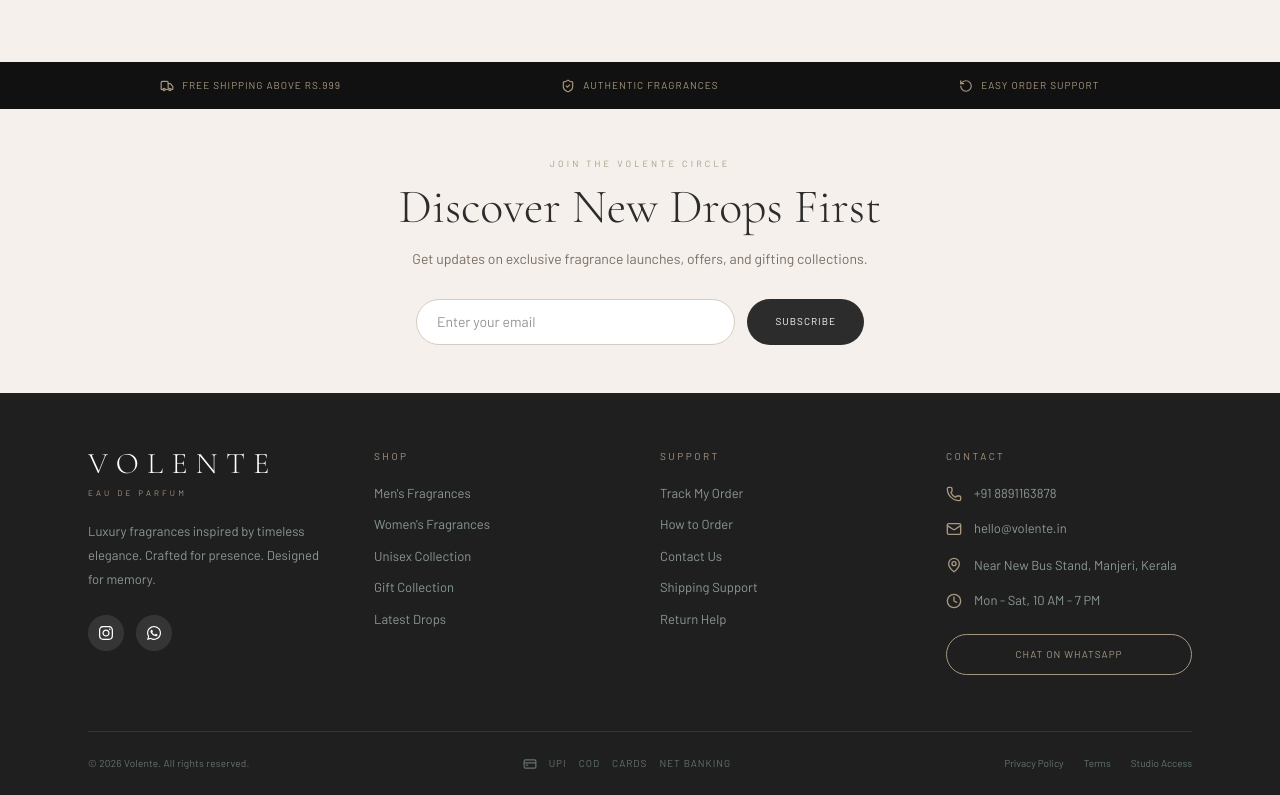
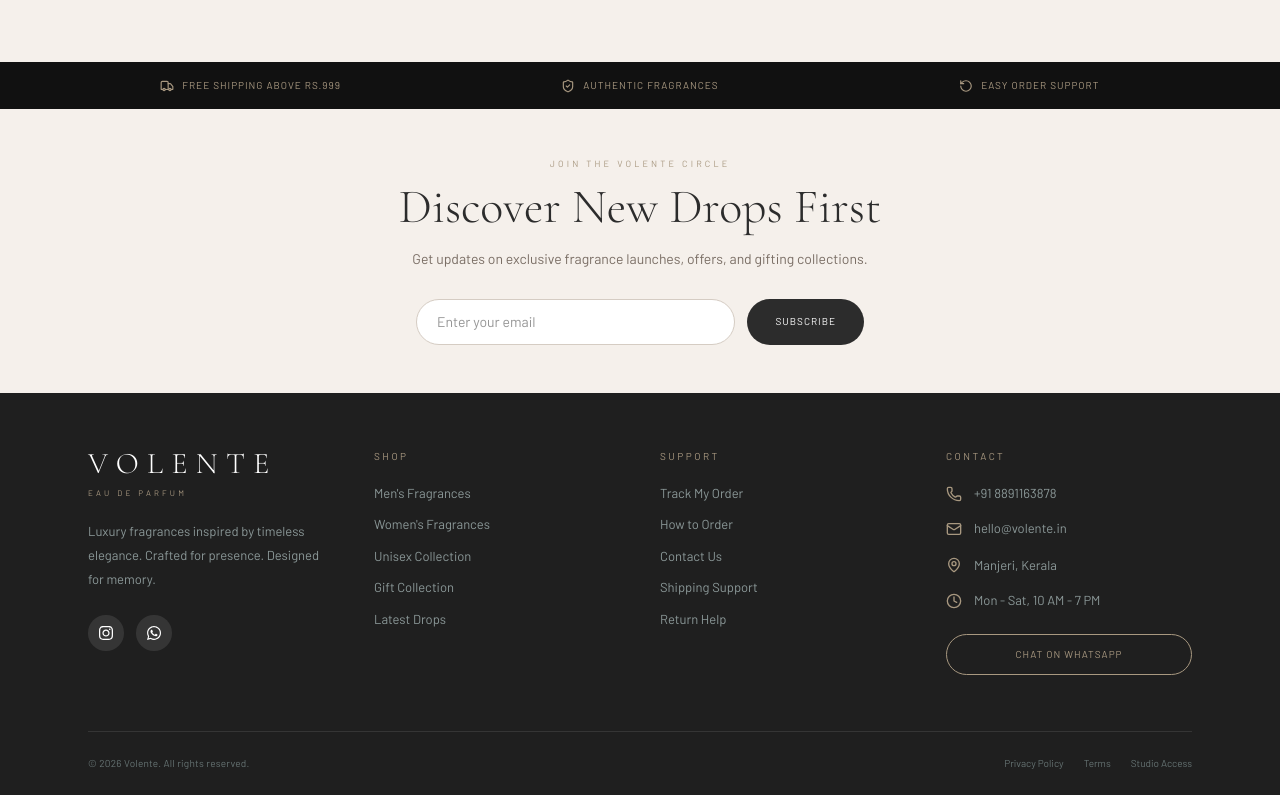
Before and after one commit to kcshamil/Volente-frontend, a React (Vite) app: page / in a window 1280 px wide. Shown: the part 4950-5745 px from the top of the page. Built offline with nearby package versions, Linux system fonts and the light colour scheme; no server answers.

Commit message:
style: remove payment options and credit card icon from footer

```diff
--- a/src/components/Footer.jsx
+++ b/src/components/Footer.jsx
@@ -5,7 +5,6 @@
   MapPin,
   Clock,
   MessageCircle,
-  CreditCard,
   ShieldCheck,
   Truck,
   RotateCcw,
@@ -14,9 +13,9 @@
 
 const SHOP_PHONE = "+91 8891163878";
 const SHOP_EMAIL = "hello@volente.in";
-const SHOP_ADDRESS = "Near New Bus Stand, Manjeri, Kerala";
-const WHATSAPP_NO = "919207388631";
-const INSTAGRAM_URL = "https://instagram.com/volente";
+const SHOP_ADDRESS = "Manjeri, Kerala";
+const WHATSAPP_NO = "918891163878";
+const INSTAGRAM_URL = "https://www.instagram.com/volontefragrance?igsh=MTd3NnE1NDBkbHZ5bw==";
 const FACEBOOK_URL = "https://facebook.com/volente";
 
 export default function Footer() {
@@ -227,13 +226,6 @@
           © {new Date().getFullYear()} Volente. All rights reserved.
         </p>
 
-        <div className="flex items-center gap-3 text-[10px] text-[#657272] uppercase tracking-widest">
-          <CreditCard size={14} />
-          <span>UPI</span>
-          <span>COD</span>
-          <span>Cards</span>
-          <span>Net Banking</span>
-        </div>
 
         <div className="flex items-center gap-5">
           <Link
```
